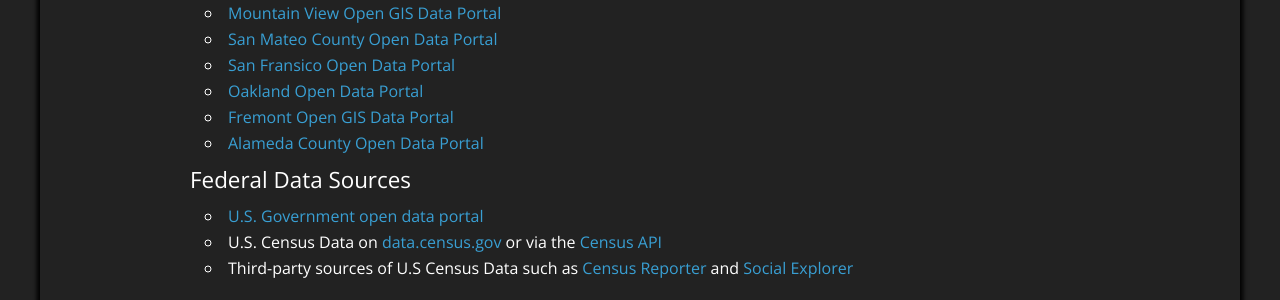
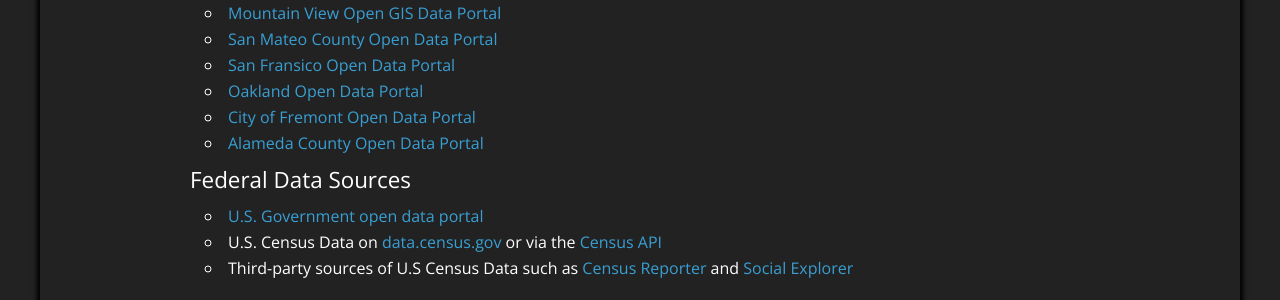
Before and after one commit to codeforsanjose/codeforsanjose.github.io, a Jekyll site: the page built from faq.html, in a window 1280 px wide and 900 px high, scrolled down 3000 px. Shown: the part 297-597 px from the top of the window. Built offline with Jekyll 4.4.1, drawn with Linux system fonts in a browser that asks for light colours; nearby versions of some CDN libraries.

Commit message:
Fix Fremont FAQ link to official city portal

```diff
--- a/faq.html
+++ b/faq.html
@@ -146,8 +146,7 @@
                 Data Portal</a></li>
         <li><a href="https://data.oaklandca.gov/" target="_blank" rel="noopener noref">Oakland Open Data
                 Portal</a></li>
-        <li><a href="https://gis.data.ca.gov/search?q=fremont" target="_blank" rel="noopener noref">Fremont
-                Open GIS Data Portal</a></li>
+        <li><a href="https://fremont-ca-open-data-cofgis.hub.arcgis.com/" target="_blank" rel="noopener noref">City of Fremont Open Data Portal</a></li>
         <li><a href="https://data.acgov.org/" target="_blank" rel="noopener noref">Alameda County Open Data
                 Portal</a></li>
     </ul>
```
